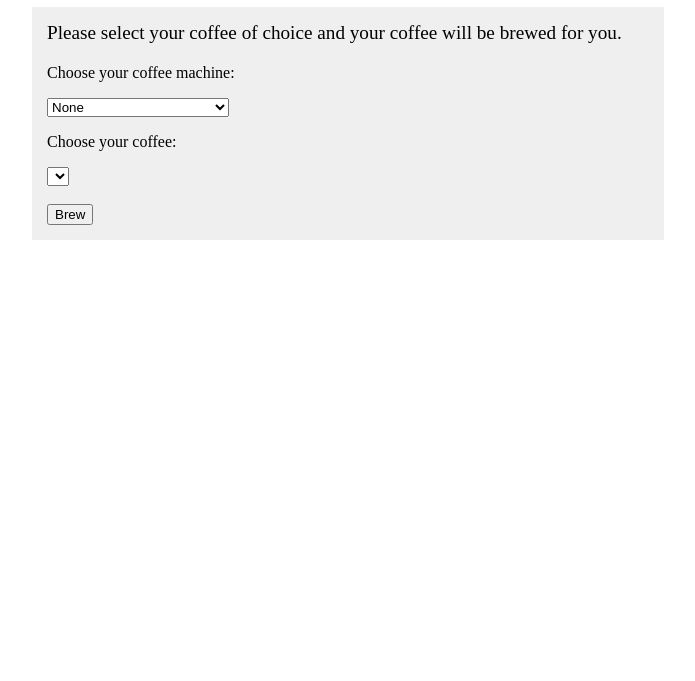
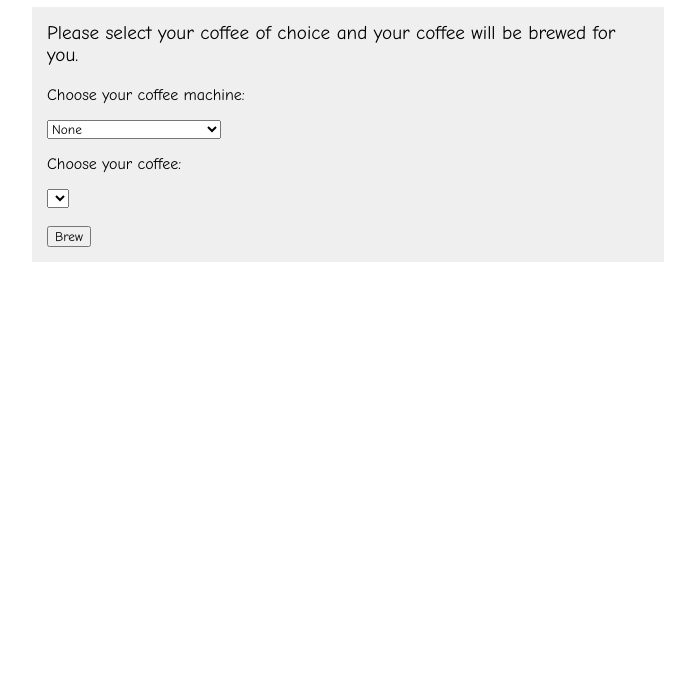
Before and after one commit to code-copeiuhm/coffee-girl, a website: page public/coffee.html in a window 1280 px wide. Shown: the part 119-800 px from the top of the page, without its empty margins (292-987 px from the left). Drawn offline with Linux system fonts and the light colour scheme.

Commit message:
updated style

```diff
--- a/public/style.css
+++ b/public/style.css
@@ -25,3 +25,7 @@ h1{
     grid-auto-rows: minmax(100px, auto);
     margin: 10px 25%;
 }
+
+*{
+    font-family: "comic sans ms";
+}
```
